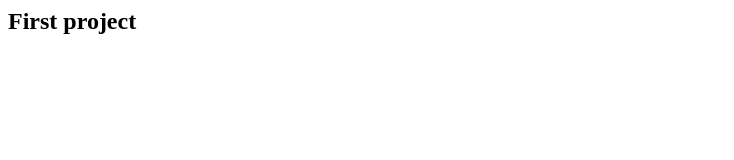
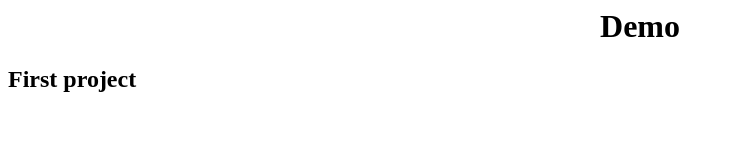
Before and after one commit to Bsrilekha11/WE1, a plain HTML site: page index.html in a window 1280 px wide. Shown: the whole page, without its empty margins (0-734 px from the left). Drawn offline with Linux system fonts and the light colour scheme.

Commit message:
Update index.html

```diff
--- a/index.html
+++ b/index.html
@@ -1,5 +1,6 @@
 <html>
     <body>
+        <h1><center>Demo</center></h1>
         <h2>First project</h2>
     </body>
 </html>
```
